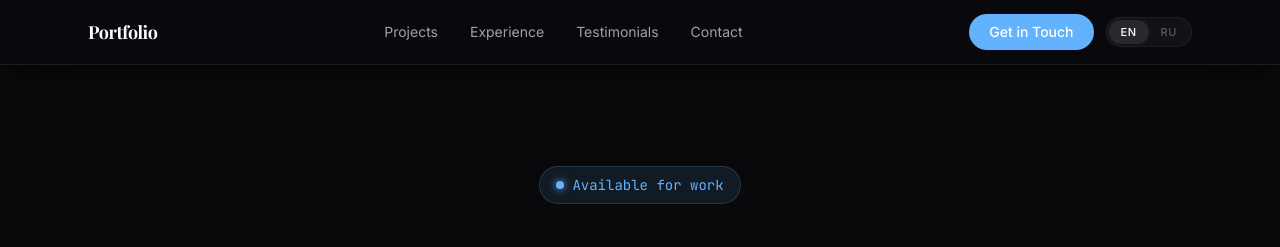
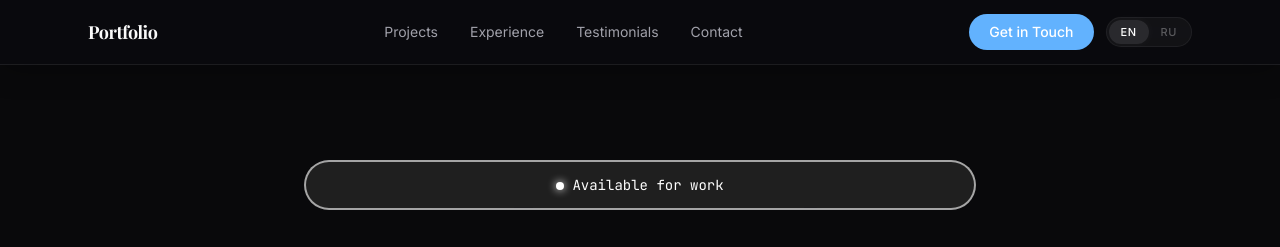
Before and after one commit to Jokhanson/Portfolio, a React (Vite) app: page / in a window 1280 px wide. Shown: the top 247 px of the page. Built offline with nearby package versions, Linux system fonts and the light colour scheme; a web font is replaced by a local one.

Commit message:
Liquid glass effect on hero available badge

```diff
--- a/src/App.tsx
+++ b/src/App.tsx
@@ -203,9 +203,21 @@ export default function App() {
         <div className="absolute inset-0 bg-gradient-to-b from-transparent via-transparent to-background pointer-events-none" />
         <div className="relative z-10 max-w-4xl mx-auto px-6 text-center">
           <motion.div initial={{ opacity: 0, y: 30 }} animate={{ opacity: 1, y: 0 }} transition={{ duration: 0.8 }}>
-            <div className="inline-flex items-center gap-2 px-4 py-2 rounded-full bg-[#62B2FE]/10 border border-[#62B2FE]/20 text-[#62B2FE] text-sm font-mono mb-8">
-              <span className="w-2 h-2 rounded-full bg-[#62B2FE] shadow-[0_0_8px_#62B2FE]" aria-hidden="true" />
-              {t("hero.available")}
+            <svg style={{ position: "absolute", width: 0, height: 0 }}>
+              <filter id="frosted">
+                <feTurbulence type="fractalNoise" baseFrequency="0.015" numOctaves="3" result="noise" />
+                <feDisplacementMap in="SourceGraphic" in2="noise" scale="12" xChannelSelector="R" yChannelSelector="G" />
+              </filter>
+            </svg>
+            <div className="relative px-6 py-3 rounded-full text-sm font-mono mb-8 text-white cursor-pointer select-none"
+              style={{
+                background: "rgba(255,255,255,0.08)",
+                border: "2px solid rgba(255,255,255,0.6)",
+                backdropFilter: "url(#frosted)",
+                WebkitBackdropFilter: "url(#frosted)",
+              }}>
+              <span className="w-2 h-2 rounded-full bg-white shadow-[0_0_8px_white] inline-block mr-2 align-middle" aria-hidden="true" />
+              <span className="align-middle">{t("hero.available")}</span>
             </div>
           </motion.div>
           <motion.h1 initial={{ opacity: 0, y: 30 }} animate={{ opacity: 1, y: 0 }} transition={{ duration: 0.8, delay: 0.15 }} className="text-5xl md:text-7xl lg:text-8xl font-display font-bold tracking-tight mb-6">
```
